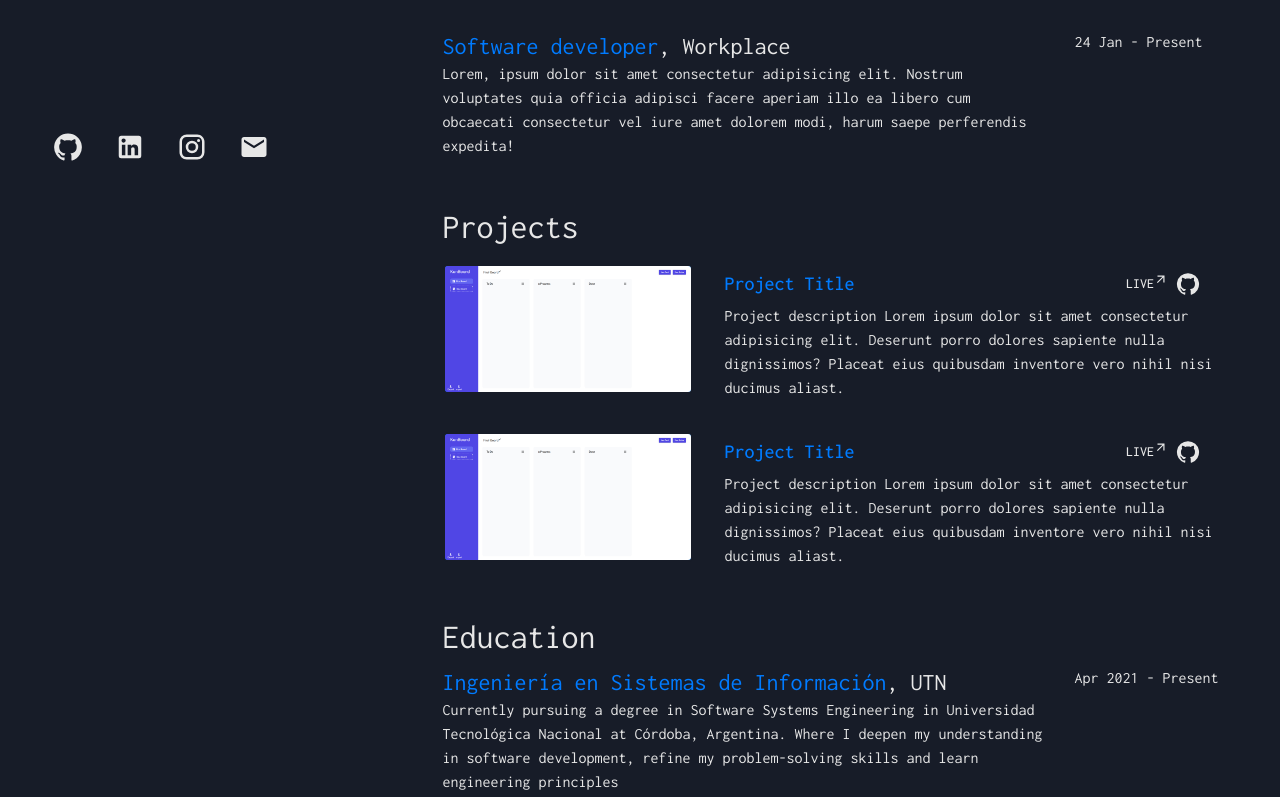
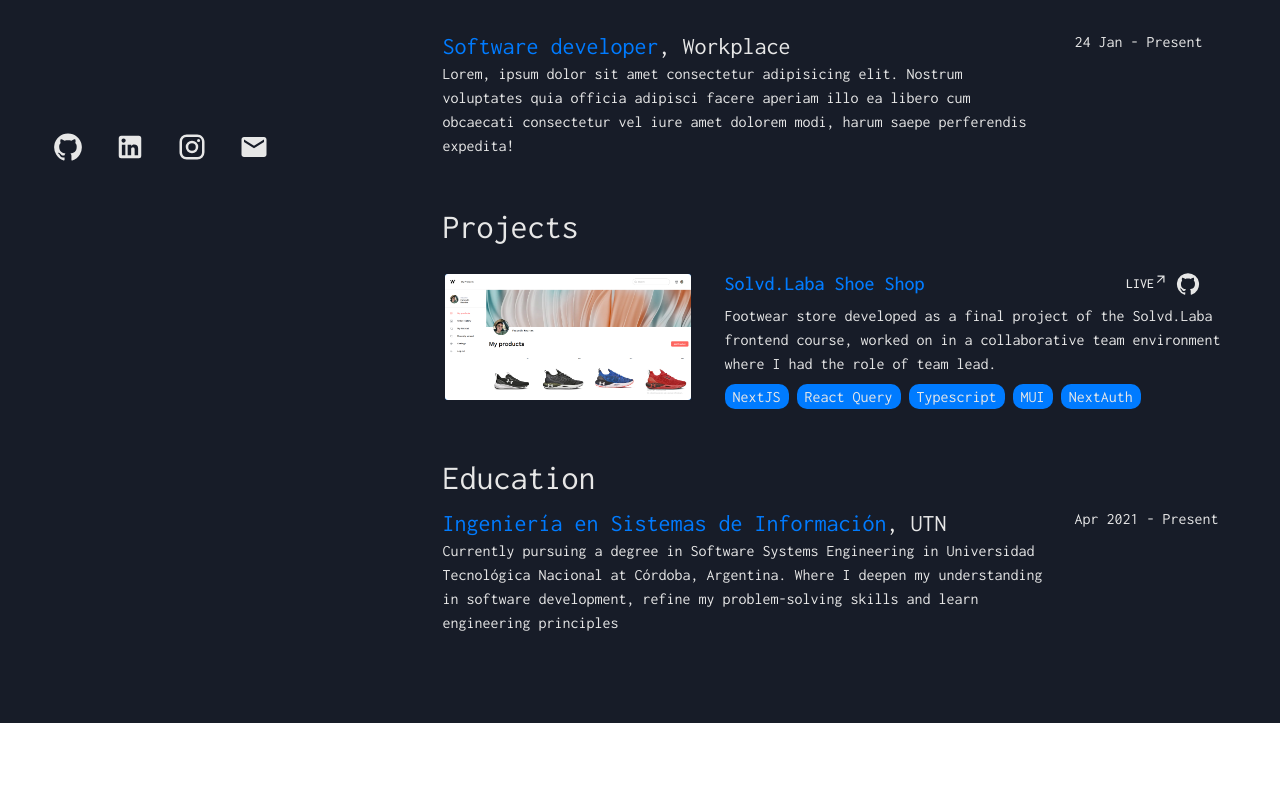
Before and after one commit to FacuReartes/portfolio-v2, a Next.js app: page / in a window 1280 px wide. Shown: the part 550-1347 px from the top of the page. After the commit the page ends 1273 px from the top, so only its background shows below. Built offline with nearby package versions, Linux system fonts and the light colour scheme.

Commit message:
finished project section

```diff
--- a/src/app/page.tsx
+++ b/src/app/page.tsx
@@ -22,12 +22,14 @@ const experiences = [
 
 const projects = [
   {
-    title: 'Project Title',
+    title: 'Solvd.Laba Shoe Shop',
     description:
-      'Project description Lorem ipsum dolor sit amet consectetur adipisicing elit. Deserunt porro dolores sapiente nulla dignissimos? Placeat eius quibusdam inventore vero nihil nisi ducimus aliast.',
-    liveLink: 'https://github.com/FacuReartes',
-    githubLink: 'https://github.com/FacuReartes',
-    imgSrc: '/project.png',
+      'Footwear store developed as a final project of the Solvd.Laba frontend course, worked on in a collaborative team environment where I had the role of team lead.',
+    liveLink: 'https://react-laba-final-project-team-2.vercel.app/',
+    githubLink:
+      'https://github.com/FacuReartes/react-laba-final-project-team-2',
+    imgSrc: '/solvd.laba-shoe-shop.png',
+    tools: ['NextJS', 'React Query', 'Typescript', 'MUI', 'NextAuth'],
   },
 ];
 
@@ -105,13 +107,7 @@ export default function Home() {
           imgSrc={projects[0].imgSrc}
           githubLink={projects[0].githubLink}
           liveLink={projects[0].liveLink}
-        />
-        <Project
-          title={projects[0].title}
-          description={projects[0].description}
-          imgSrc={projects[0].imgSrc}
-          githubLink={projects[0].githubLink}
-          liveLink={projects[0].liveLink}
+          tools={projects[0].tools}
         />
         <Typography
           variant="h4"
--- a/src/components/Project.tsx
+++ b/src/components/Project.tsx
@@ -1,5 +1,13 @@
 import { ArrowOutward, GitHub, Visibility } from '@mui/icons-material';
-import { Box, Button, Icon, IconButton, Typography } from '@mui/material';
+import {
+  Box,
+  Button,
+  Icon,
+  IconButton,
+  List,
+  ListItem,
+  Typography,
+} from '@mui/material';
 import Image from 'next/image';
 import React, { FC } from 'react';
 
@@ -9,14 +17,32 @@ interface IProject {
   liveLink: string;
   githubLink: string;
   imgSrc: string;
+  tools: string[];
 }
 
 const Project: FC<IProject> = (props) => {
+  const renderTools = props.tools.map((tool: string, index: number) => (
+    <ListItem
+      key={index}
+      sx={{
+        bgcolor: 'primary.main',
+        borderRadius: '10px',
+        px: 1,
+        py: 0.5,
+        color: 'common.white',
+        width: 'unset',
+      }}
+    >
+      {tool}
+    </ListItem>
+  ));
+
   return (
     <Box sx={{ display: 'flex', gap: 4, pb: 4 }}>
       <Button
         sx={{
           p: 0,
+          mt: 1,
           lineHeight: 'unset',
           flexShrink: 0,
           width: '250px',
@@ -114,7 +140,8 @@ const Project: FC<IProject> = (props) => {
             </IconButton>
           </Box>
         </Box>
-        <Typography>{props.description}</Typography>
+        <Typography sx={{ pb: 1 }}>{props.description}</Typography>
+        <List sx={{ display: 'flex', gap: 1, p: 0 }}>{renderTools}</List>
       </Box>
     </Box>
   );
```
Also changed, not shown: public/solvd.laba-shoe-shop.png (added).
